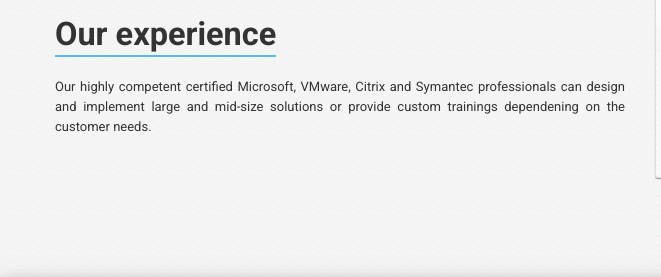
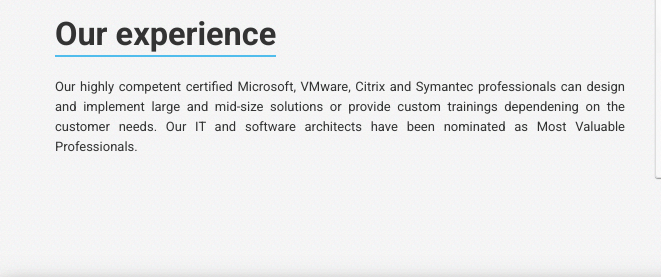
Before and after one commit to albars/website, a website: page index.html in a window 1280 px wide. Shown: the part 2029-2306 px from the top of the page, 0-661 px from the left. Drawn offline with Linux system fonts and the light colour scheme; some packages are replaced by stand-ins of ours.

Commit message:
updated experience

```diff
--- a/index.html
+++ b/index.html
@@ -206,7 +206,7 @@
                         </p>
                         <h3 class="main-color-line">Our experience</h3>
                         <p>
-                            Our highly competent certified Microsoft, VMware, Citrix and Symantec professionals can design and implement large and mid-size solutions or provide custom trainings dependening on the customer needs.
+                            Our highly competent certified Microsoft, VMware, Citrix and Symantec professionals can design and implement large and mid-size solutions or provide custom trainings dependening on the customer needs. Our IT and software architects have been nominated as Most Valuable Professionals.
                         </p>
                     </div>
                     <div class="thumbnail span3">
```
